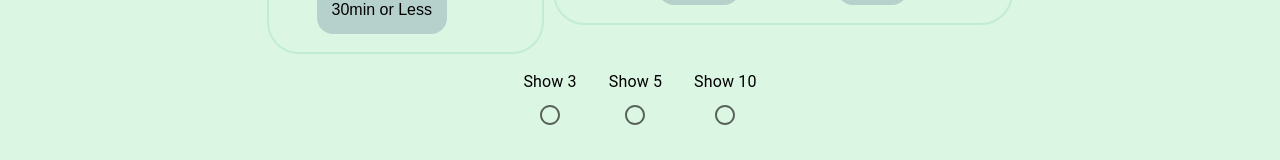
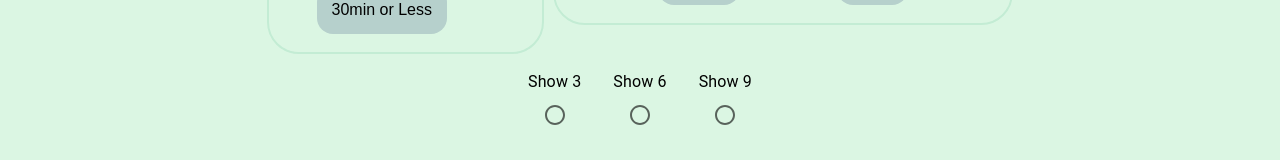
Before and after one commit to LoremakerEgg/recipe-collection-app, a Next.js app: page / in a window 1280 px wide. Shown: the part 460-620 px from the top of the page. Built offline with nearby package versions, Linux system fonts and the light colour scheme.

Commit message:
added supabase

```diff
--- a/components/searchfilter.js
+++ b/components/searchfilter.js
@@ -83,11 +83,11 @@ export default function SearchFilter() {
     setShowNRec(3);
   };
 
-  const handleShow5 = () => {
+  const handleShow6 = () => {
     setShowNRec(6);
   };
 
-  const handleShow10 = () => {
+  const handleShow9 = () => {
     setShowNRec(9);
   };
 
@@ -231,18 +231,18 @@ export default function SearchFilter() {
               labelPlacement="top"
             />
             <FormControlLabel
-              onClick={handleShow5}
-              value="5"
+              onClick={handleShow6}
+              value="6"
               control={<Radio />}
-              label="Show 5"
+              label="Show 6"
               labelPlacement="top"
             />
             <FormControlLabel
-              onClick={handleShow10}
+              onClick={handleShow9}
               color="#B6D0CC"
-              value="10"
+              value="9"
               control={<Radio />}
-              label="Show 10"
+              label="Show 9"
               labelPlacement="top"
             />
           </RadioGroup>
```
